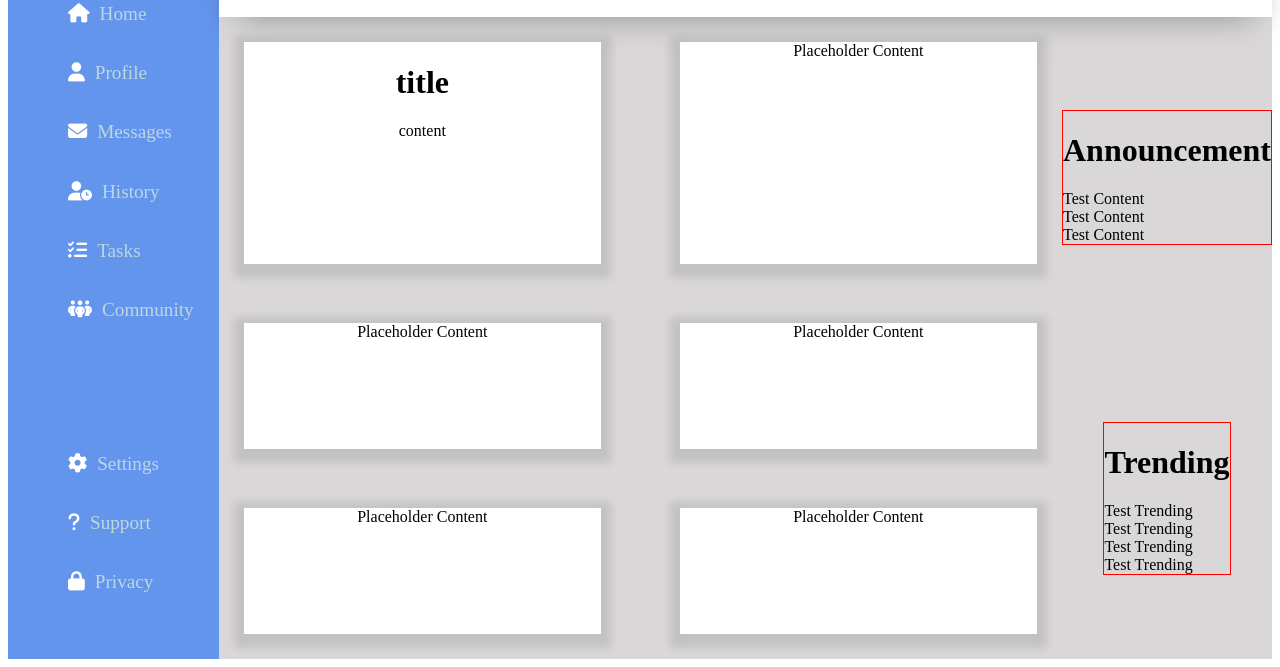
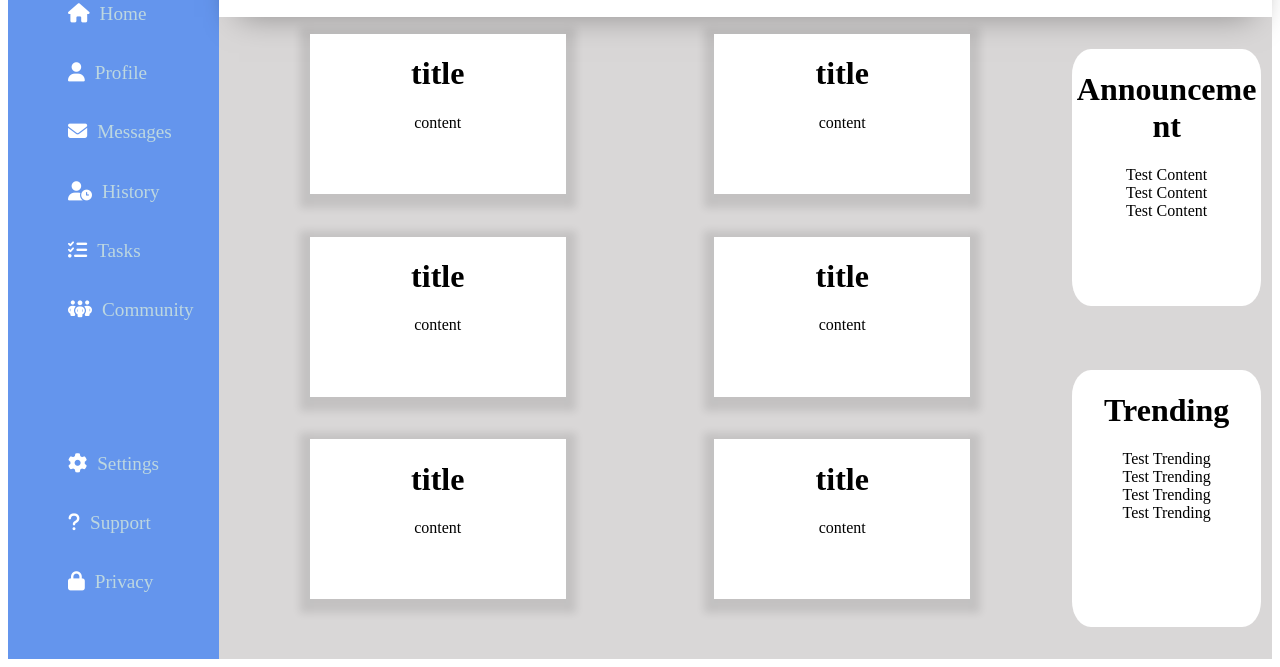
Before and after one commit to 13011brett/admin-dashboard, a plain HTML site: page index.html in a window 1280 px wide. Shown: the part 149-816 px from the top of the page. Drawn offline with Linux system fonts and the light colour scheme.

Commit message:
Updates to Announcements / Trending

```diff
--- a/index.html
+++ b/index.html
@@ -63,12 +63,28 @@
             <div class="projects">
                 <div class="card-project">
                     <h1>title</h1>
-                    <p>content</p></div>
-                <div class="card-project">Placeholder Content</div>
-                <div class="card-project">Placeholder Content</div>
-                <div class="card-project">Placeholder Content</div>
-                <div class="card-project">Placeholder Content</div>
-                <div class="card-project">Placeholder Content</div>
+                    <p>content</p>
+                </div>
+                <div class="card-project">
+                    <h1>title</h1>
+                    <p>content</p>
+                </div>
+                <div class="card-project">
+                    <h1>title</h1>
+                    <p>content</p>
+                </div>
+                <div class="card-project">
+                    <h1>title</h1>
+                    <p>content</p>
+                </div>
+                <div class="card-project">
+                    <h1>title</h1>
+                    <p>content</p>
+                </div>
+                <div class="card-project">
+                    <h1>title</h1>
+                    <p>content</p>
+                </div>
             </div>
             <div class="announcements">
                 <h1>Announcement</h1>
--- a/style.css
+++ b/style.css
@@ -76,7 +76,7 @@
 
 .main-content{
     display: grid;
-    grid-template-columns: 5fr 1fr;
+    grid-template-columns: 4fr 1fr;
     grid-template-rows: 1fr 1fr;
     background-color: rgba(202, 199, 199, 0.712);
     grid-column: 2;
@@ -88,8 +88,8 @@
     grid-row: 1/3;
     display:grid;
     text-align: center;
-    padding:3%;
-    gap:10%;
+    padding:2%;
+    gap:0%;
     grid-template-columns: 1fr 1fr;
 
 }
@@ -97,16 +97,35 @@
 .announcements{
     align-self: center;
     justify-self: center;
-    border:1px solid red;
+    text-align: center;
+    overflow: hidden;
+    background-color: white;
+    width:90%;
+    height:80%;
+    border-radius: 10%;
+    overflow: hidden;
+    text-overflow: ellipsis;
+    word-wrap: break-word;
+
 }
 
 .trending{
     align-self: center;
     justify-self: center;
-    border:1px solid red;
+    text-align: center;
+    background-color: white;
+    width:90%;
+    height:80%;
+    border-radius: 10%;
+    overflow: hidden;
+    text-overflow: ellipsis;
+    word-wrap: break-word;
 }
 
 .card-project{
+    justify-self: center;
+    width:20vw;
+    height:20vh;
     background-color: white;
 
     box-shadow: 0 4px 8px 10px rgba(0,0,0,0.10);
```
